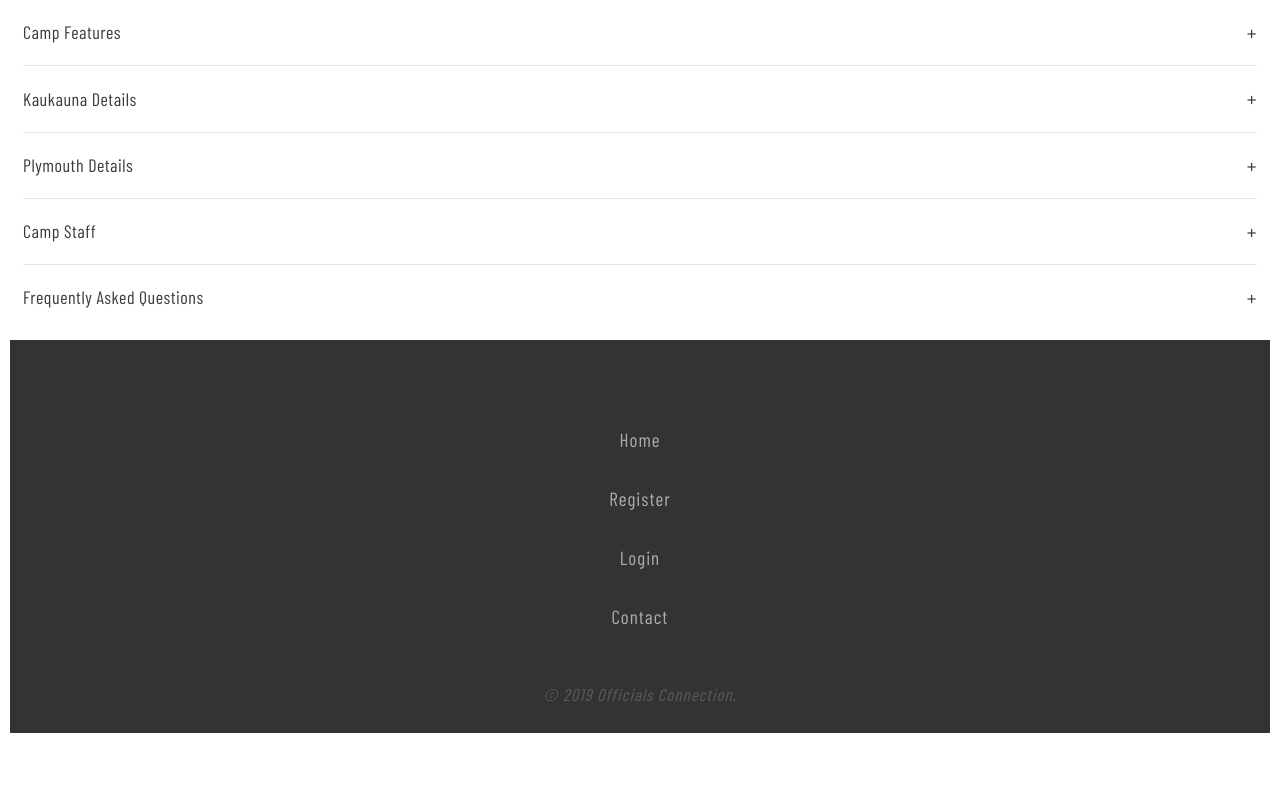
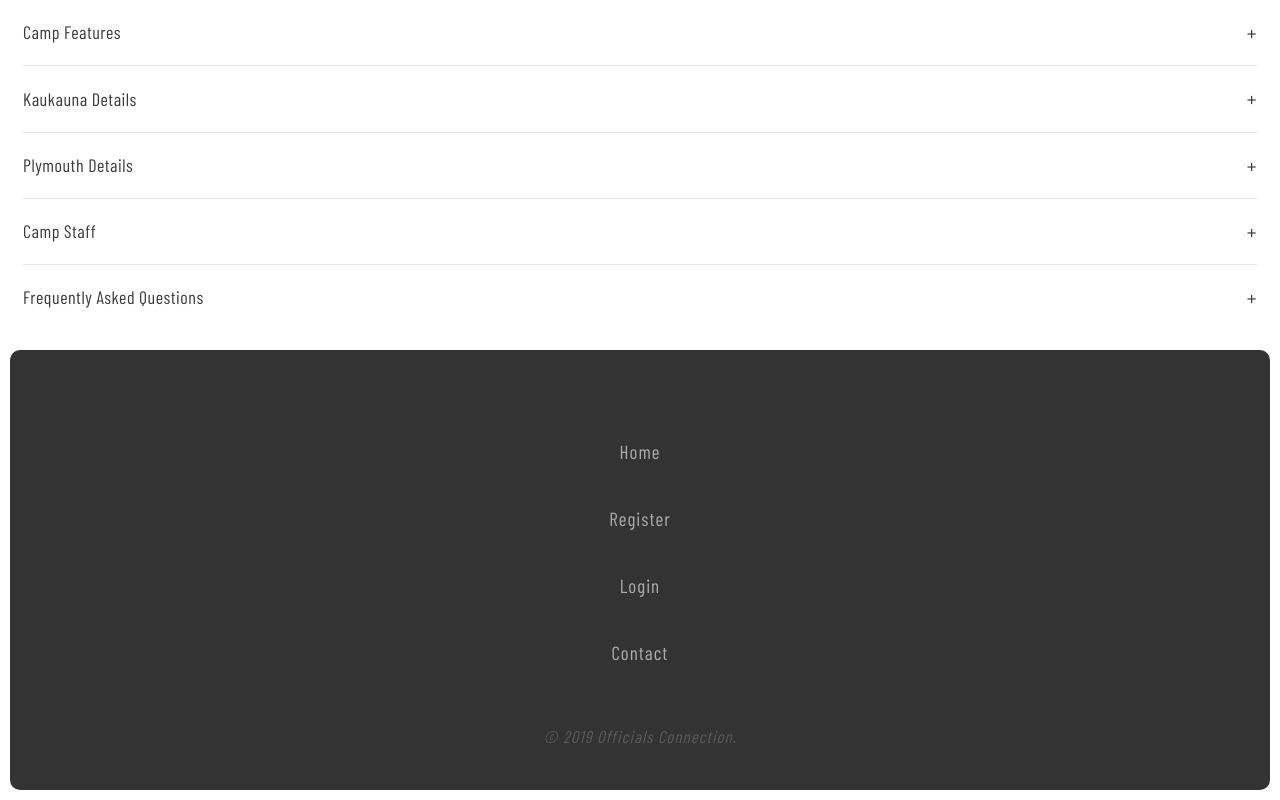
Before and after one commit to seanhasenstein/officials-connection-old, a Next.js app: page / in a window 1280 px wide. Shown: the part 887-1687 px from the top of the page. Before the commit the page ends 1630 px from the top, so only its background shows below. Built offline with nearby package versions, Linux system fonts and the light colour scheme; a web font is replaced by a local one.

Commit message:
update a few styles

```diff
--- a/components/Footer.js
+++ b/components/Footer.js
@@ -11,12 +11,10 @@ const Footer = () => (
 );
 
 const styles = css`
-  padding: 60px 30px 30px;
-  border-left: 10px solid #fff;
-  border-right: 10px solid #fff;
-  border-bottom: 10px solid #fff;
-  background: ${theme.colors.darkGrey};
+  padding: 60px 30px 45px;
+  margin: 10px;
   background: #333;
+  border-radius: 10px;
 
   ul {
     text-align: center;
@@ -24,18 +22,25 @@ const styles = css`
     margin-bottom: 50px;
 
     li {
-      margin: 20px 0;
+      margin: 16px 0;
 
       a {
         display: block;
         color: rgba(255, 255, 255, 0.6);
-        padding: 10px;
+        padding: 16px 10px;
         font-size: 1.9rem;
         letter-spacing: 1px;
-        transition: color 300ms ease-in;
+        transition: color 100ms ease;
+        border-radius: 8px;
 
         &:hover {
-          color: ${theme.colors.accent};
+          color: #fff;
+          background: #2a2a2a;
+        }
+
+        &:focus {
+          outline: none;
+          box-shadow: ${theme.outline.boxShadow};
         }
       }
     }
--- a/components/styles/globalReset.js
+++ b/components/styles/globalReset.js
@@ -370,6 +370,8 @@ export const globalReset = css`
   body {
     font-family: 'Barlow Condensed', sans-serif;
     letter-spacing: 0.2px;
+    position: relative;
+    -webkit-font-smoothing: antialiased;
   }
 
   h1,
@@ -413,4 +415,9 @@ export const globalReset = css`
     border-radius: 2px;
     cursor: pointer;
   }
+
+  button:focus {
+    outline: none;
+    box-shadow: ${theme.outline.boxShadow};
+  }
 `;
--- a/components/styles/theme.js
+++ b/components/styles/theme.js
@@ -17,6 +17,7 @@ const colors = {
   red: '#B80118',
   yellow: '#FFC000',
   blue: '#10719E',
+  darkBlue: '#353C3D',
   darkGrey: '#3A3C3C',
   mediumGrey: '#6C7A7D',
   lightGrey: '#CAD9DB',
@@ -38,5 +39,14 @@ export default {
     heading: defaultFontStack.join(),
     default: defaultFontStack.join(),
   },
+  outline: {
+    boxShadow:
+      '0 0 0 1px rgba(50, 151, 211, 0.3), 0 1px 1px 0 rgba(0, 0, 0, 0.07), 0 0 0 4px rgba(50, 151, 211, 0.3)',
+  },
   breakpoints: ['600px', '900px'],
+  hidden: {
+    all: 'display: none;',
+    visually:
+      'position: absolute; width: 1px; height: 1px; padding: 0; overflow: hidden; clip: rect(0,0,0,0); white-space: nowrap; -webkit-clip-path: inset(50%); clip-path: inset(50%); border: 0;',
+  },
 };
```
